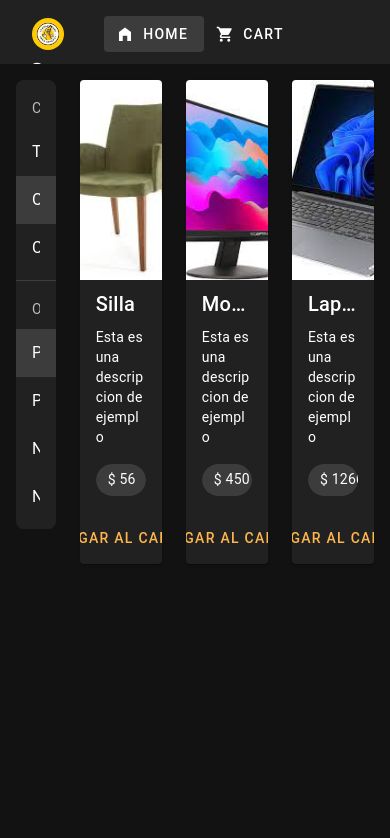
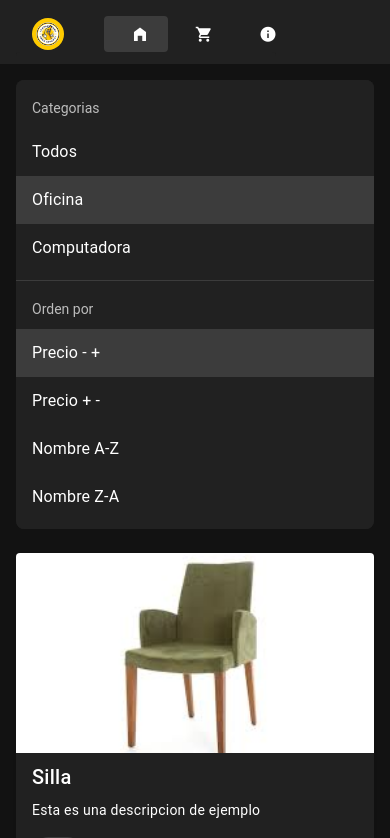
Before and after one commit to Bettaht/vue-3-ecommerce, a Vue app: page /categories/1 in a window 390 px wide. Shown: the top 838 px of the page. Built offline with nearby package versions, Linux system fonts and the light colour scheme.

Commit message:
Make components responsive, using Grid system and breakpoint

```diff
--- a/package.json
+++ b/package.json
@@ -11,6 +11,7 @@
     "lint": "eslint . --ext .vue,.js,.jsx,.cjs,.mjs,.ts,.tsx,.cts,.mts --fix --ignore-path .gitignore"
   },
   "dependencies": {
+    "@vueuse/core": "^10.2.0",
     "pinia": "^2.1.3",
     "vue": "^3.3.4",
     "vue-router": "^4.2.2",
--- a/src/components/ProductList.vue
+++ b/src/components/ProductList.vue
@@ -18,7 +18,7 @@ export default {
         <v-progress-circular v-if="loading" indeterminate :size="68"/>
     </div>
     <v-row v-else>
-        <v-col v-for="p in products" :key="p.id" cols = "4">
+        <v-col v-for="p in products" :key="p.id" cols = "12" sm="4" md="4" lg="3">
         <ProducCard  :product = "p"/>
         </v-col>
     </v-row>
--- a/src/components/SummaryCart.vue
+++ b/src/components/SummaryCart.vue
@@ -4,7 +4,7 @@ import { useCartStore } from '../stores/cart';
 
     export default{
         computed: {
-            ...mapState(useCartStore,['totalAmount'])
+            ...mapState(useCartStore,['totalAmount', 'whatsAppLink'])
         }
     }
 </script>
@@ -20,7 +20,7 @@ import { useCartStore } from '../stores/cart';
         </v-card-subtitle>
 
         <v-card-text>
-            <v-btn variant="tonal" color="orange-lighten-2">Realizar Pedido</v-btn>
+            <v-btn :href="whatsAppLink" target="_blank" variant="tonal" color="orange-lighten-2">Realizar Pedido</v-btn>
         </v-card-text>
 
     </v-card>
--- a/src/components/TopBar.vue
+++ b/src/components/TopBar.vue
@@ -22,18 +22,24 @@
         </v-avatar>
 
         <RouterLink to="/" custom v-slot="{navigate}">
-          <v-btn prepend-icon="mdi-home-variant" variant="text" @click="navigate" :active="$route.name === 'home' || $route.name === 'category'">Home</v-btn>
+          <v-btn variant="text" @click="navigate" :active="$route.name === 'home' || $route.name === 'category'">
+            <v-icon class="mr-0 ms-2" icon="mdi-home-variant"/>
+            <span class="d-none d-sm-flex">Home</span></v-btn>
         </RouterLink>
 
         <RouterLink to="/cart" custom v-slot="{navigate}">
           <v-badge :content = 'itemsCount' :model-value="itemsCount > 0" color="orange-lighten-2">
-            <v-btn prepend-icon="mdi-cart" variant="text" @click="navigate" :active="$route.name === 'cart'">Cart</v-btn>
+            <v-btn  variant="text" @click="navigate" :active="$route.name === 'cart'">
+              <v-icon class="mr-0 ms-2" icon="mdi-cart"/>
+              <span class="d-none d-sm-flex">Cart</span></v-btn>
           </v-badge>
 
         </RouterLink>
 
         <RouterLink to="/about" custom v-slot="{navigate}">
-          <v-btn prepend-icon="mdi-information" variant="text" @click="navigate" :active="$route.name === 'about'">About</v-btn>
+          <v-btn variant="text" @click="navigate" :active="$route.name === 'about'">
+            <v-icon class="mr-0 ms-2" icon="mdi-information"/>
+            <span class="d-none d-sm-flex">About</span></v-btn>
         </RouterLink>
 
         <v-spacer></v-spacer>
--- a/src/stores/cart.ts
+++ b/src/stores/cart.ts
@@ -1,9 +1,10 @@
 import { defineStore } from 'pinia'
 import type { Cartdetail, Product } from '@/model/types';
+import { useLocalStorage } from '@vueuse/core';
 
 export const useCartStore = defineStore('cart', {
   state: () => ({
-    details: [] as Cartdetail[]
+    details: useLocalStorage<Cartdetail[]>('Cartdetail',[])
    }),
   getters: {//calcular un valor apartir del estado
     cartItemsCount: (state) => {
@@ -19,6 +20,23 @@ export const useCartStore = defineStore('cart', {
         total += d.product.price * d.quantity;
        });
        return total;
+    },
+    whatsAppMessage(state) {//esta es la funcion que se recomienda cuando se usa this
+      let message = 'Hola, quiero realizar la siguiente compra:\n\n '
+
+      state.details.forEach(d => {
+        message += `Producto: ${d.product.name}\m`;
+        message += `Cantidad: ${d.quantity}\m`;
+        message += `SubTotal: $${d.quantity * d.product.price}\m`;
+        message += `--------------------\n`;
+      });
+
+      message += `Total a pagar" $${this.totalAmount}\n\n`
+      message += `Muchas Gracias!`
+      return encodeURI(message)
+    },
+    whatsAppLink(){
+      return 'https://wa.me/50671105145?text='+this.whatsAppMessage;
     }
   },
   actions: {
--- a/src/views/HomeView.vue
+++ b/src/views/HomeView.vue
@@ -25,15 +25,12 @@ export default {
     },
     mounted(){
 
-      setTimeout(()=> {//este tiempo es para hacer una prueba con las conecxiones lentas
         const productsStore = useProductsStore();
         productsStore.fetchProducts();
-      },4000);
 
-      setTimeout(()=> {
         const categoriesStore = useCategoriesStore();
         categoriesStore.fetchCategories();
-      },2000);
+
 
     }
 }
@@ -41,10 +38,10 @@ export default {
 
 <template>
   <v-row>
-    <v-col cols="2">
+    <v-col cols="12" sm="3" md="3" lg="2">
       <LeftMenu />
 </v-col>
-<v-col cols="10">
+<v-col cols="12" sm="9" md="9" lg="10">
   <ProductList/>
 </v-col>
   </v-row>
```
Also changed, not shown: 1 other file (tests, documents, lock files or other folders).
